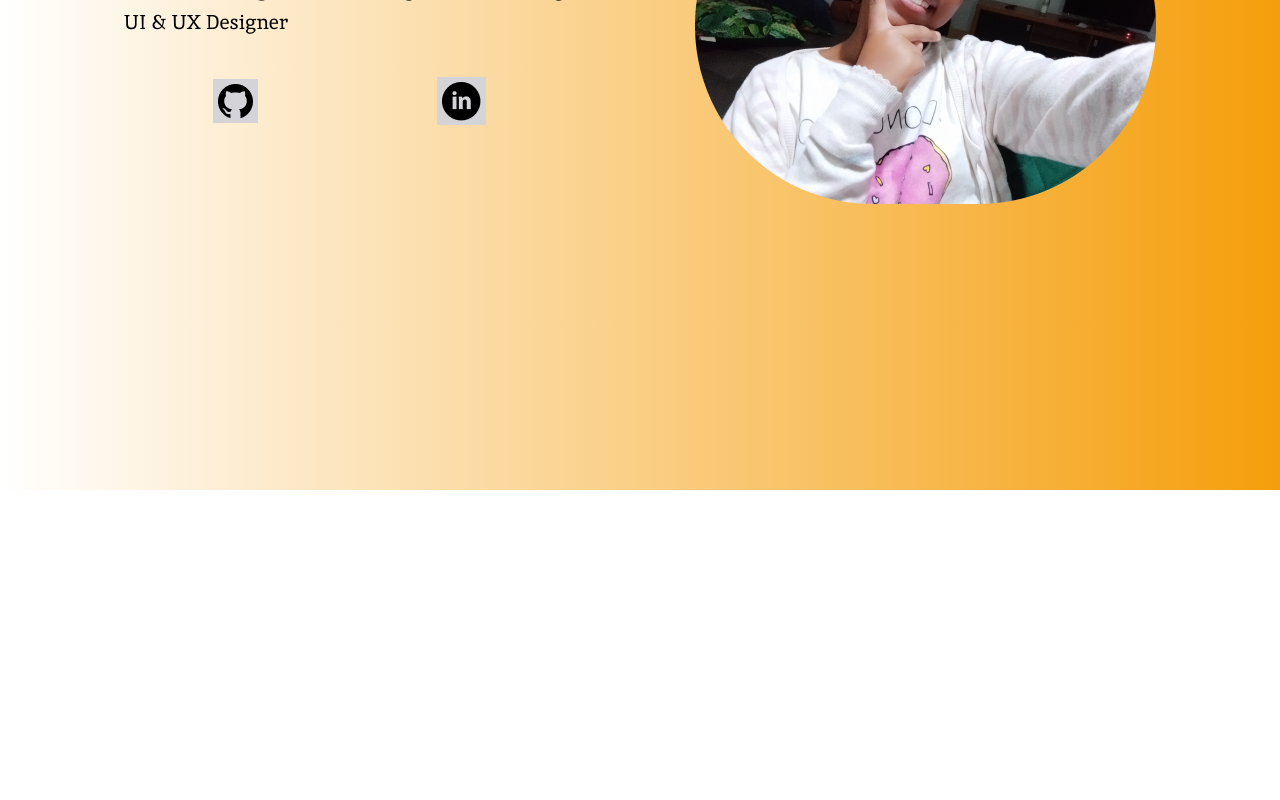
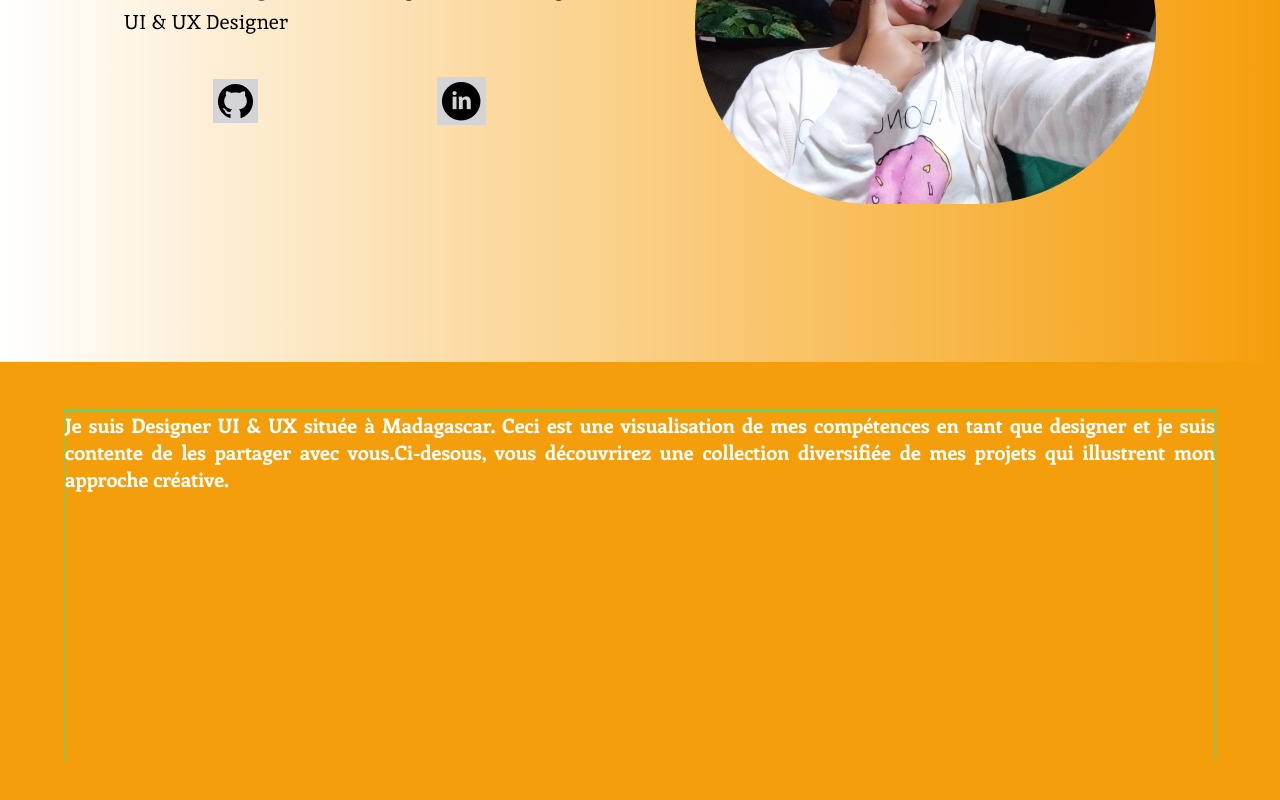
Before and after one commit to Rakotozonirina/Honey, a React (Vite) app: page / in a window 1280 px wide. Shown: the part 438-1238 px from the top of the page. Before the commit the page ends 928 px from the top, so only its background shows below. Built offline with nearby package versions, Linux system fonts and the light colour scheme.

Commit message:
feat: adding of the description

```diff
--- a/src/components/Main.jsx
+++ b/src/components/Main.jsx
@@ -5,7 +5,7 @@ import Hero from '../assets/hero.png'
 
 function Main() {
 return (
-    <main className='w-full h-[100dvh] max-sm:h-[120dvh] sm:max-md:h-[130dvh] md:max-lg:h-[120dvh] bg-gradient-to-l from-amber-500 to-white'>
+    <main className='w-full h-[140dvh] max-sm:h-[180dvh] sm:max-md:h-[160dvh] md:max-lg:h-[160dvh] bg-gradient-to-l from-amber-500 to-white'>
         <section className='hero h-[84dvh] max-sm:flex-col max-sm:h-[120dvh] sm:max-md:h-[130dvh] md:max-lg:h-[120dvh] sm:max-md:flex-col md:max-lg:flex-col flex justify-around items-center'>
             <article>
                 <h1 className='heading-hero font-inikabold'>RAHAJANIRINA <br /> Nomenjanahary Tantely</h1>
@@ -23,6 +23,11 @@ return (
                 <img src={Hero} alt="hero" />
             </div>
         </section>
+        <section className='w-full flex justify-center items-center bg-amber-500 h-[56dvh]'>
+            <article className='hero-desc  border border-green-400 h-[44dvh]'>
+                <p className='text-justify text-white leading-[27px] font-enriquetabold para-desc'>Je suis Designer UI & UX située à Madagascar. Ceci est une visualisation de mes compétences en tant que designer et je suis contente de les partager avec vous.Ci-desous, vous découvrirez une collection diversifiée de mes projets qui illustrent mon approche créative.</p>
+            </article>
+        </section>
     </main>
 )
 }
--- a/src/index.css
+++ b/src/index.css
@@ -66,3 +66,10 @@ body::-webkit-scrollbar-thumb {
 .span-hero{
   padding: min(0.3rem, 0.5rem);
 }
+.hero-desc{
+  width: min(90%, 1200px);
+  margin-inline: auto;
+}
+.para-desc{
+  font-size: clamp(17px, 2vw + 1rem, 20px);
+}
```
